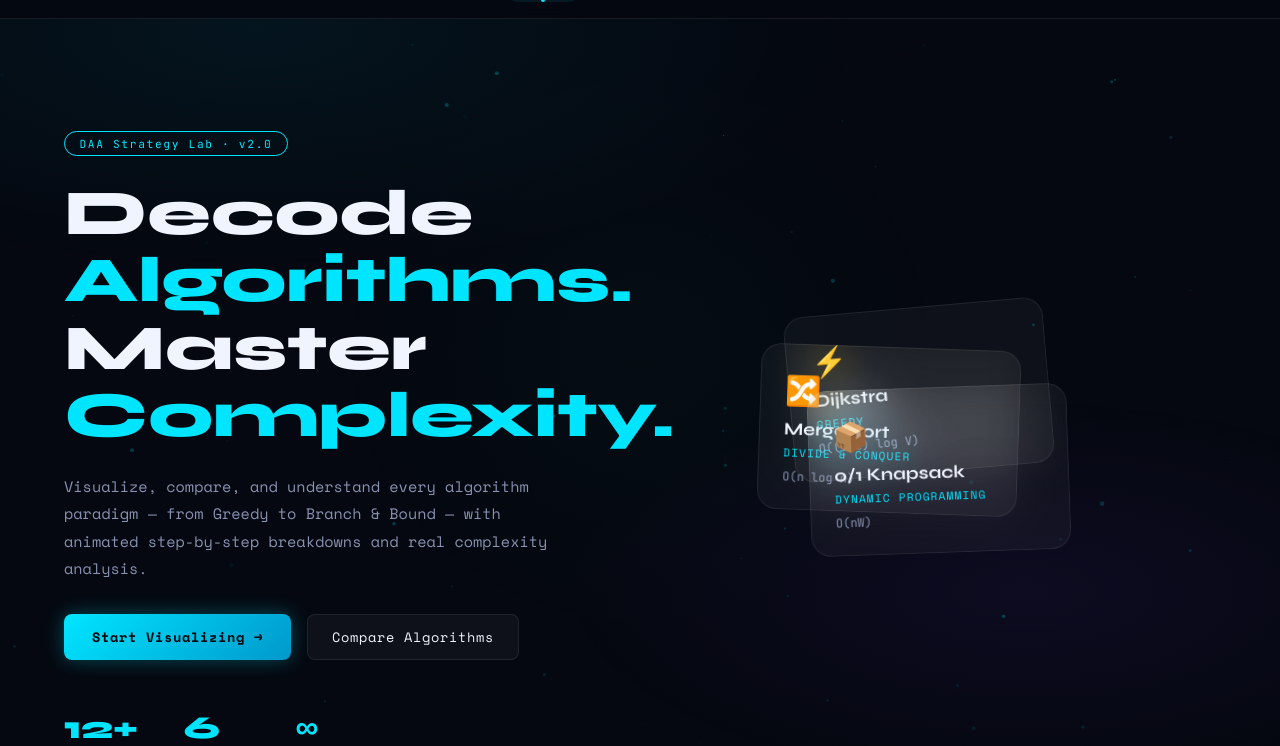
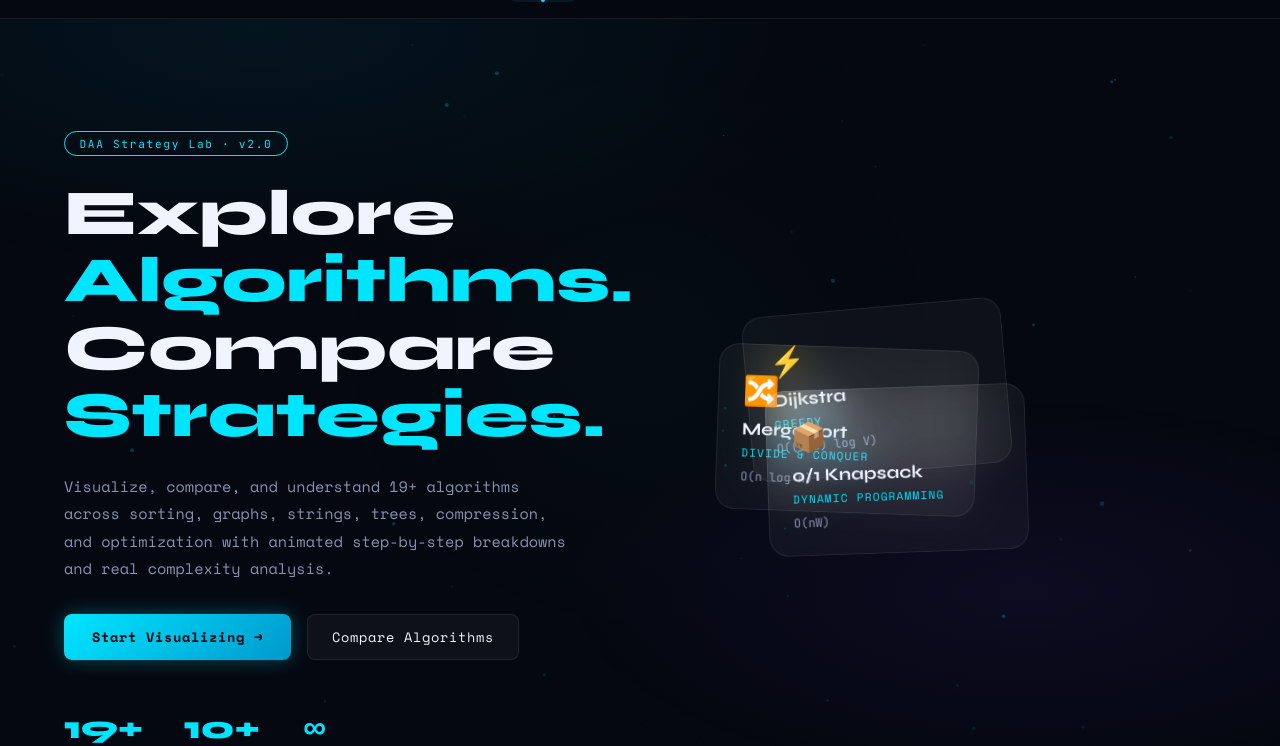
Before and after one commit to omkumar0417/AlgoLab, a website: page public/index.html in a window 1280 px wide. Shown: the part 49-795 px from the top of the page. Drawn offline with nearby package versions, Linux system fonts and the light colour scheme.

Commit message:
describe what you changed

```diff
--- a/public/index.html
+++ b/public/index.html
@@ -23,9 +23,9 @@
     <li><a href="#" class="nav-link" data-page="visualize">Visualize</a></li>
     <li><a href="#" class="nav-link" data-page="compare">Compare</a></li>
     <li><a href="#" class="nav-link" data-page="suggest">Suggest</a></li>
-    <li><a href="#" class="nav-link" data-page="profile">Profile</a></li>
+    <li style="display:none"><a href="#" class="nav-link" data-page="profile">Profile</a></li>
     <li><a href="#" class="nav-link" data-page="history">History</a></li>
-    <li><a href="#" class="nav-link" data-page="analytics">Analytics</a></li>
+    <li style="display:none"><a href="#" class="nav-link" data-page="analytics">Analytics</a></li>
     <li><a href="#" class="nav-link" data-page="auth">Login</a></li>
   </ul>
   <div class="nav-status">
@@ -47,19 +47,19 @@
     <div class="hero-content">
       <div class="hero-badge">DAA Strategy Lab · v2.0</div>
       <h1 class="hero-title">
-        <span class="title-line">Decode</span>
+        <span class="title-line">Explore</span>
         <span class="title-line accent">Algorithms.</span>
-        <span class="title-line">Master</span>
-        <span class="title-line accent">Complexity.</span>
+        <span class="title-line">Compare</span>
+        <span class="title-line accent">Strategies.</span>
       </h1>
-      <p class="hero-sub">Visualize, compare, and understand every algorithm paradigm — from Greedy to Branch & Bound — with animated step-by-step breakdowns and real complexity analysis.</p>
+      <p class="hero-sub">Visualize, compare, and understand 19+ algorithms across sorting, graphs, strings, trees, compression, and optimization with animated step-by-step breakdowns and real complexity analysis.</p>
       <div class="hero-cta">
         <button class="btn-primary" onclick="navigateTo('visualize')">Start Visualizing →</button>
         <button class="btn-ghost" onclick="navigateTo('compare')">Compare Algorithms</button>
       </div>
       <div class="hero-stats">
-        <div class="stat"><span class="stat-num">12+</span><span class="stat-label">Algorithms</span></div>
-        <div class="stat"><span class="stat-num">6</span><span class="stat-label">Paradigms</span></div>
+        <div class="stat"><span class="stat-num">19+</span><span class="stat-label">Algorithms</span></div>
+        <div class="stat"><span class="stat-num">10+</span><span class="stat-label">Techniques</span></div>
         <div class="stat"><span class="stat-num">∞</span><span class="stat-label">Insight</span></div>
       </div>
     </div>
@@ -92,7 +92,7 @@
     <div class="section-header">
       <div class="section-tag">// PARADIGMS</div>
       <h2>Every Strategy, Explained</h2>
-      <p>Six core algorithm paradigms with real-world problems and animated visualizations.</p>
+      <p>Core paradigms plus trees, string matching, and compression tools with real-world problems and animated visualizations.</p>
     </div>
     <div class="paradigm-grid">
       <div class="paradigm-card" onclick="navigateTo('visualize','greedy')">
```
